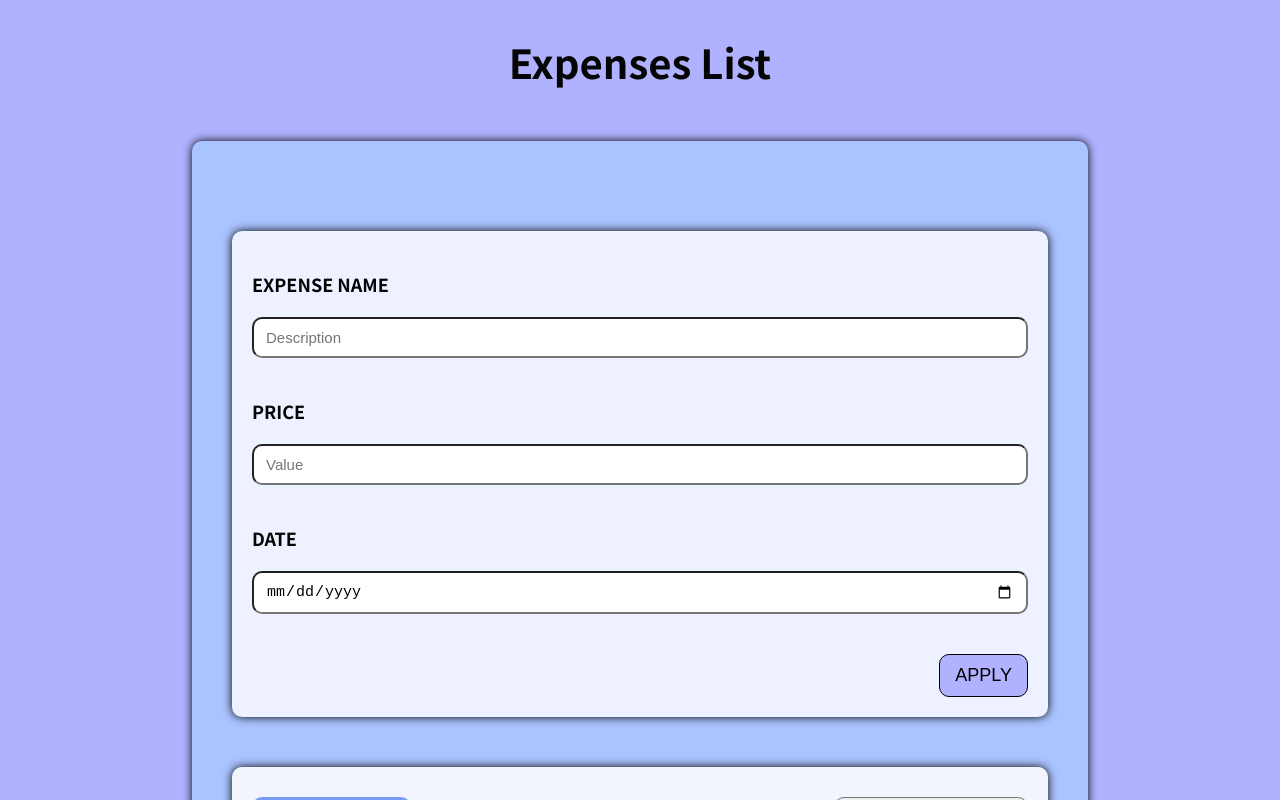
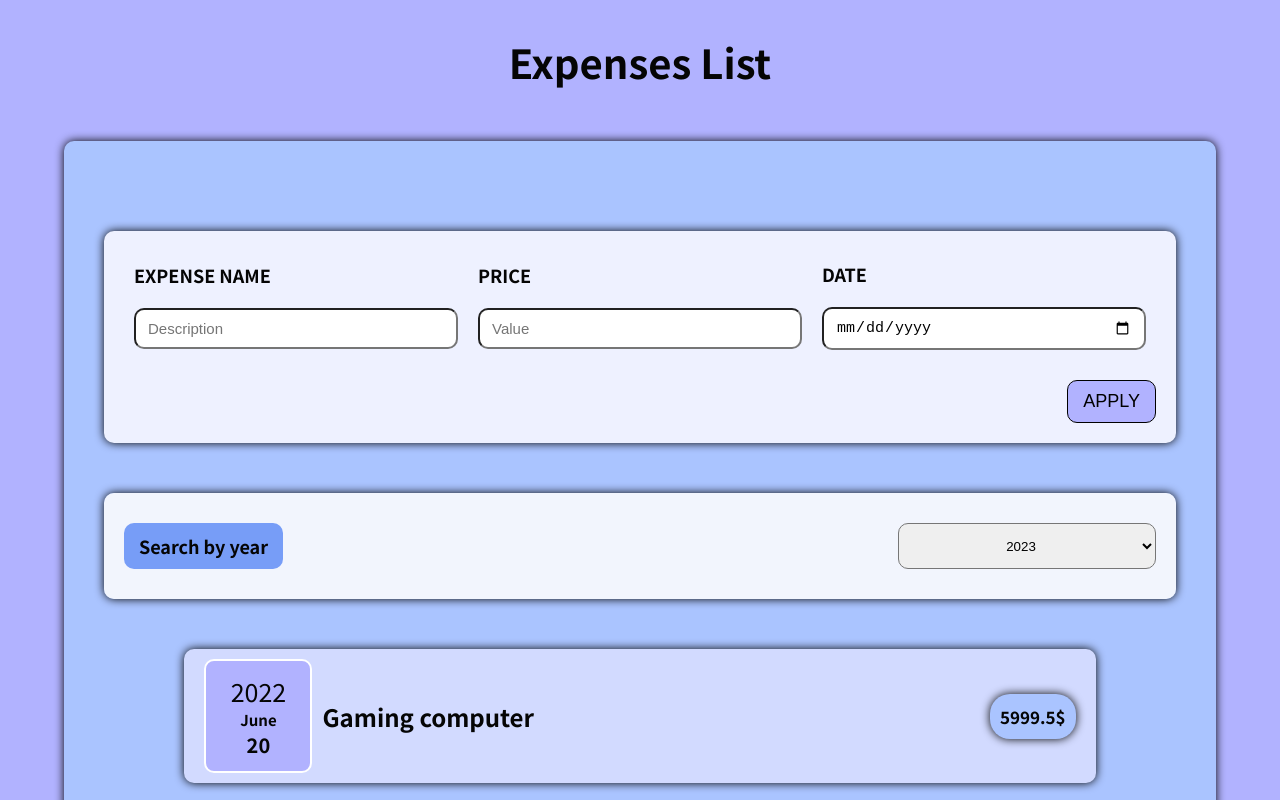
Before and after one commit to Reivah/React-Expenses, a React (Create React App) app: page / in a window 1280 px wide. Shown: the top 800 px of the page. Built offline with nearby package versions, Linux system fonts and the light colour scheme.

Commit message:
updated styles of app body

```diff
--- a/src/App.css
+++ b/src/App.css
@@ -12,7 +12,7 @@ body {
     padding: 40px;
     border-radius: 10px;
     background-color: #AAC4FF;
-    max-width: 70%;
+    width: 90%;
     box-shadow: 0px 0px 10px black;
 
 }
--- a/src/components/ExpensesElements.css
+++ b/src/components/ExpensesElements.css
@@ -4,6 +4,7 @@
     flex-direction: column;
     margin: 50px auto;
     padding: 10px 20px;
+    font-size: 10px;
     background-color: #D2DAFF;
 
 }
@@ -27,7 +28,8 @@
 .expeneses-elements__price {
     padding: 10px;
     margin: 5px auto;
-    font-size: 20px;
+    font-size: 17px;
+
     border-radius: 20px;
     text-align: center;
     box-shadow: 0px 0px 10px;
@@ -40,7 +42,8 @@
     .expenses-elements {
         display: flex;
         flex-direction: row;
-        width: 80%;
+        font-size: 12px;
+        width: 85%;
 
     }
     .expenses-elements__items{
--- a/src/components/FormExpenses/FormBox.css
+++ b/src/components/FormExpenses/FormBox.css
@@ -5,3 +5,10 @@
   border-radius: 10px;
   box-shadow: 0px 0px 10px black;
 }
+
+@media (min-width: 580px){
+  .form-box__main {
+    width: 100%;
+
+  }
+}
--- a/src/components/FormExpenses/FormExpenses.css
+++ b/src/components/FormExpenses/FormExpenses.css
@@ -3,6 +3,7 @@
     align-items: center;
     justify-content: space-between;
     flex-direction: column;
+
 
 }
 
@@ -46,3 +47,16 @@
     color: #fff;
     background-color: rgb(143, 32, 233);
 }
+
+@media (min-width: 580px) {
+    .form-main {
+        flex-direction: row;
+
+
+    }
+
+    .form-main__box {
+        margin: 10px;
+
+    }
+}
```
